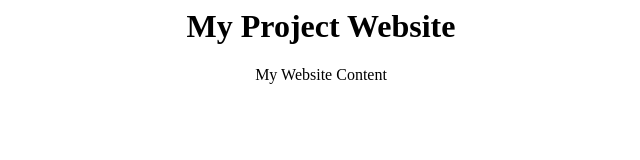
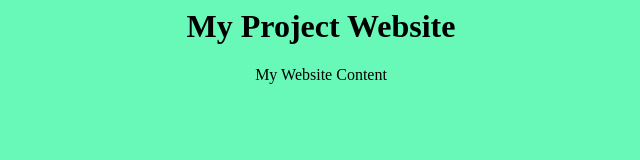
Before and after one commit to sagars729/bitcamp2024-template, a plain HTML site: page index.html in a window 1280 px wide. Shown: the whole page, without its empty margins (319-959 px from the left). Drawn offline with Linux system fonts and the light colour scheme.

Commit message:
website v3: change the background color

```diff
--- a/index.html
+++ b/index.html
@@ -1,4 +1,4 @@
-<body>
+<body style="background-color:#68f9b8">
 
   <h1 style="text-align:center"> My Project Website </h1>
   <p style="text-align:center"> My Website Content </p>
```
